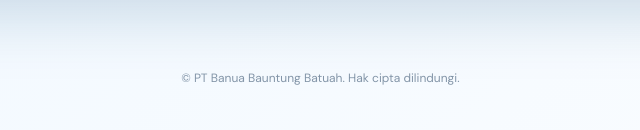
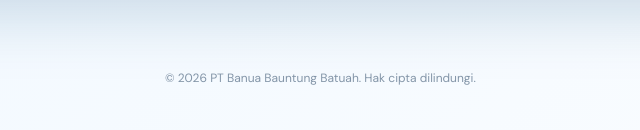
Before and after one commit to bauntungbatuah/banua_web, a plain HTML site: page index.html in a window 1280 px wide. Shown: the part 3394-3524 px from the top of the page, 420-1060 px from the left. Drawn offline with Linux system fonts and the light colour scheme.

Commit message:
Fix script source path in index.html

```diff
--- a/index.html
+++ b/index.html
@@ -79,6 +79,6 @@
   </main>
 
   <footer><div class="footer-container"><div class="footer-brand"><img src="asset/logo.png" alt="Logo"><div><strong>PT BANUA BAUNTUNG BATUAH</strong><small>Jasa &amp; Produk Digital</small></div></div><p>© <span id="year"></span> PT Banua Bauntung Batuah. Hak cipta dilindungi.</p><a class="back-top" href="#home" aria-label="Kembali ke atas">↑</a></div></footer>
-  <script src="jd/script.js"></script>
+  <script src="js/script.js"></script>
 </body>
 </html>
```
